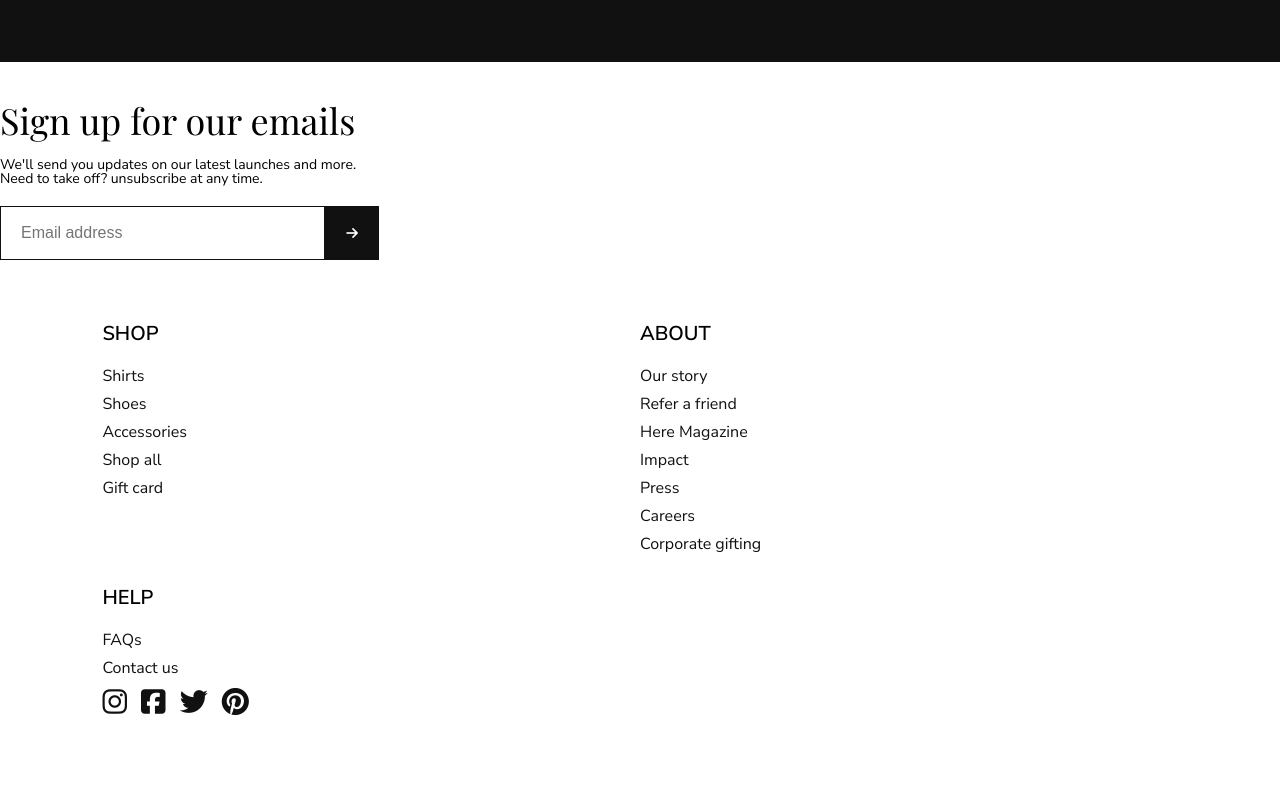
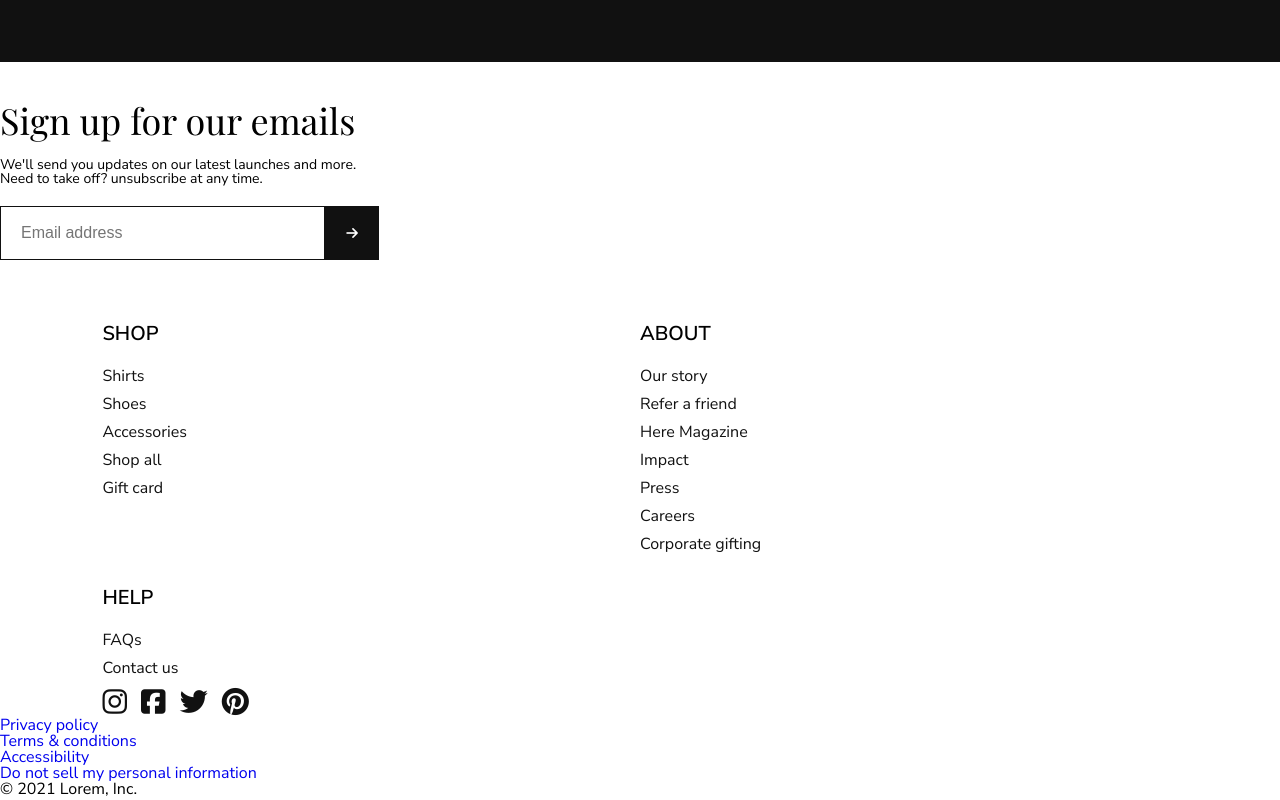
Before and after one commit to TiredQuan/E-commerce-website, a plain HTML site: page index.html in a window 1280 px wide. Shown: the part 2901-3701 px from the top of the page. Before the commit the page ends 3623 px from the top, so only its background shows below. Drawn offline with nearby package versions, Linux system fonts and the light colour scheme; a web font is replaced by a local one.

Commit message:
policy html

```diff
--- a/index.html
+++ b/index.html
@@ -215,7 +215,11 @@
                 </div>
             </div>
             <div class="footer__policy">
-
+                <p class="footer__policy--para"><a href="#" class="footer__policy--link">Privacy policy</a></p>
+                <p class="footer__policy--para"><a href="#" class="footer__policy--link">Terms & conditions</a></p>
+                <p class="footer__policy--para"><a href="#" class="footer__policy--link">Accessibility</a></p>
+                <p class="footer__policy--para"><a href="#" class="footer__policy--link">Do not sell my personal information</a></p>
+                <p class="footer__policy--copyright">&copy; 2021 Lorem, Inc.</p>
             </div>
         </footer>
     </div>
```
